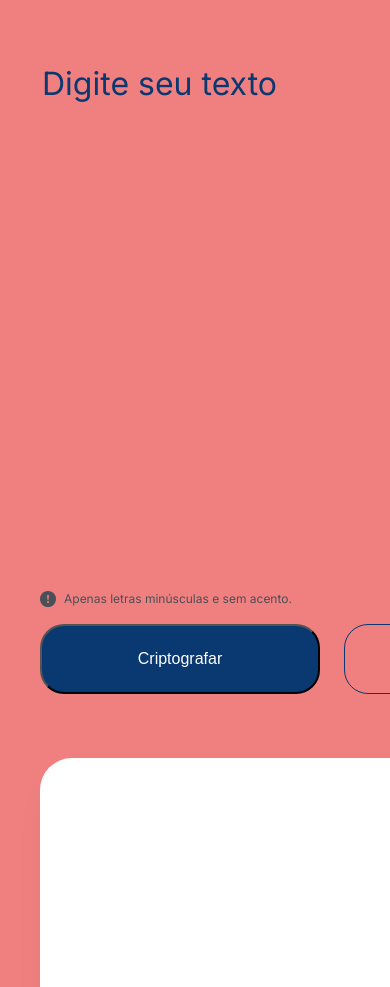
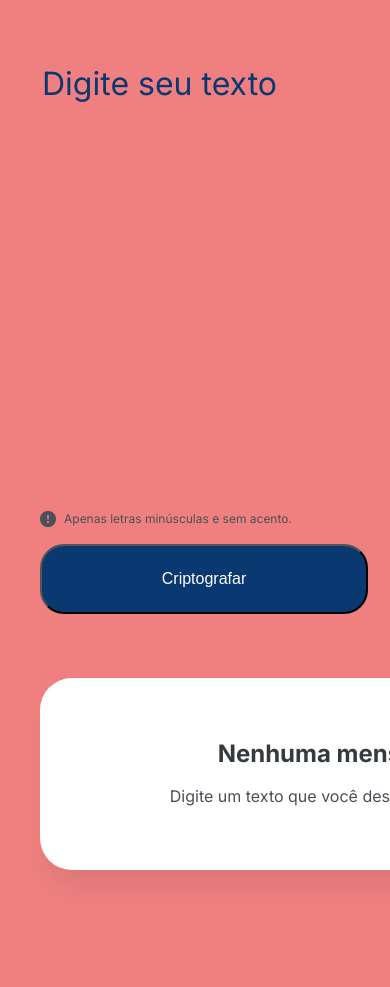
Before and after one commit to felipeffranco/oracle-one-decodificador-texto-js, a plain HTML site: page index.html in a window 390 px wide. Shown: the part 110-1097 px from the top of the page. After the commit the page ends 1020 px from the top, so only its background shows below. Drawn offline with Linux system fonts and the light colour scheme.

Commit message:
desktop done

```diff
--- a/css/styles.css
+++ b/css/styles.css
@@ -149,7 +149,6 @@ body {
 }
 
 div.container {
-	/* min-width: 1440px; */
 	margin: 0 auto;
 	display: flex;
 	flex-wrap: wrap;
@@ -211,7 +210,7 @@ div.buttons {
 }
 
 div.buttons button {
-	min-width: 280px;
+	min-width: 328px;
 	padding: 1.5rem;
 	border-radius: 1.5rem;
 	font-size: 1rem;
@@ -325,23 +324,25 @@ sidebar.sidebar-message .sidebar-content button.transparent-button {
 		flex-direction: column;
 		gap: 4rem;
 	}
+	section {
+		height: calc(100vh - 10rem);
+	}
 	section header textarea {
 		margin-left: 0rem;
+		width: calc(652px - 7rem);
 	}
 	div.footer-buttons {
 		margin-left: 0rem;
 	}
 	sidebar.sidebar-message {
 		width: 100%;
-		min-width: 21rem;
-		background-color: var(--white);
-		box-shadow: 0px 24px 32px -8px rgba(0, 0, 0, 0.08);
-		border-radius: 32px;
+		height: 8rem;
 		padding: 2rem;
 	}
 	sidebar.sidebar-message .sidebar-empty-state img {
 		display: none;
 	}
+
 }
 
 
```
